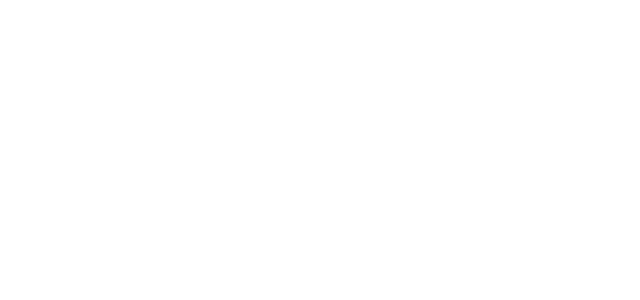
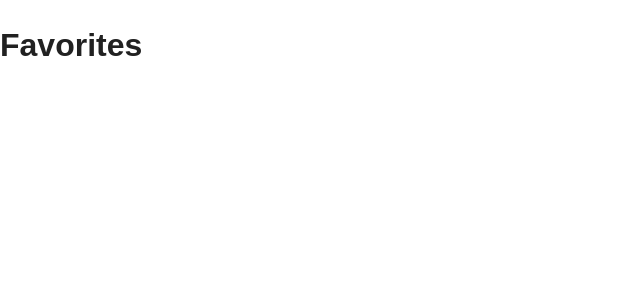
Before and after one commit to JPSS14/react-books-2, a React (Create React App) app: page /favorites in a window 1280 px wide. Before the commit this address had no page. Shown: the top 300 px of the page, without its empty margins (0-640 px from the left). Built offline with nearby package versions, Linux system fonts and the light colour scheme.

Commit message:
Add Favorites route

```diff
--- a/src/ui/components/app/App.tsx
+++ b/src/ui/components/app/App.tsx
@@ -1,4 +1,4 @@
-import { Home } from "ui/pages";
+import { Favorites, Home } from "ui/pages";
 import { RBooksThemeProvider } from "ui/components/theme";
 import { BrowserRouter, Route, Routes } from "react-router-dom";
 
@@ -8,6 +8,7 @@ export const App = () => {
       <BrowserRouter>
         <Routes>
           <Route path="/react-books-2/" element={<Home />} />
+          <Route path="/favorites" element={<Favorites />} />
         </Routes>
       </BrowserRouter>
     </RBooksThemeProvider>
--- a/src/ui/components/search/search.tsx
+++ b/src/ui/components/search/search.tsx
@@ -2,31 +2,39 @@ import { useState } from "react";
 import { Box } from "@mui/material";
 import { Button, Input } from "ui/components";
 import { searchStyle } from "./search.style";
-import StarIcon from '@mui/icons-material/Star';
-import SearchIcon from '@mui/icons-material/Search';
+import StarIcon from "@mui/icons-material/Star";
+import SearchIcon from "@mui/icons-material/Search";
 import { getSearch } from "service/search.service";
 import { useSearchContext } from "contexts/search-context/search-context";
+import { useNavigate } from "react-router-dom";
 
 export const Search = () => {
   const { setResultSearchBook } = useSearchContext();
-  const [search, setSearch] = useState('');
+  const history = useNavigate();
+  const [search, setSearch] = useState("");
   const searchBook = () => {
     if (search) {
-      getSearch(search).then(item => {
+      getSearch(search).then((item) => {
         setResultSearchBook(item);
       });
     }
   };
 
   const inputEnter = (input: string) => {
-    if (input === 'Enter') {
+    if (input === "Enter") {
       searchBook();
     }
   };
+
+  const handleFavoritesPush = () => {
+    history("/favorites");
+  };
   return (
     <Box sx={searchStyle}>
-      <Button color="primary">
-        <Box component='span' className='button_title'>Favoritos</Box>
+      <Button color="primary" onClick={handleFavoritesPush}>
+        <Box component="span" className="button_title">
+          Favoritos
+        </Box>
         <StarIcon />
       </Button>
       <Input
@@ -37,7 +45,9 @@ export const Search = () => {
       />
       <Button color="primary" onClick={() => searchBook()}>
         <SearchIcon />
-        <Box component='span' className='button_title' >Pesquisar</Box>
+        <Box component="span" className="button_title">
+          Pesquisar
+        </Box>
       </Button>
     </Box>
   );
--- /dev/null
+++ b/src/ui/pages/favorites.tsx
@@ -0,0 +1,9 @@
+import { Box } from "@mui/material";
+
+export const Favorites = () => {
+  return (
+    <Box>
+      <h1>Favorites</h1>
+    </Box>
+  );
+};
--- a/src/ui/pages/index.ts
+++ b/src/ui/pages/index.ts
@@ -1 +1,2 @@
-export { Home } from './home';
+export { Home } from "./home";
+export { Favorites } from "./favorites";
```
